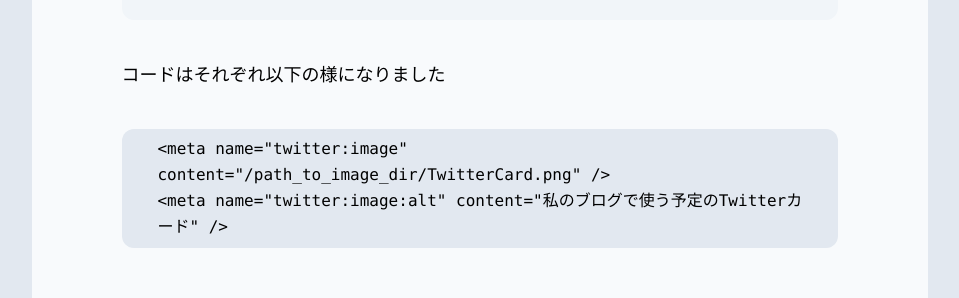
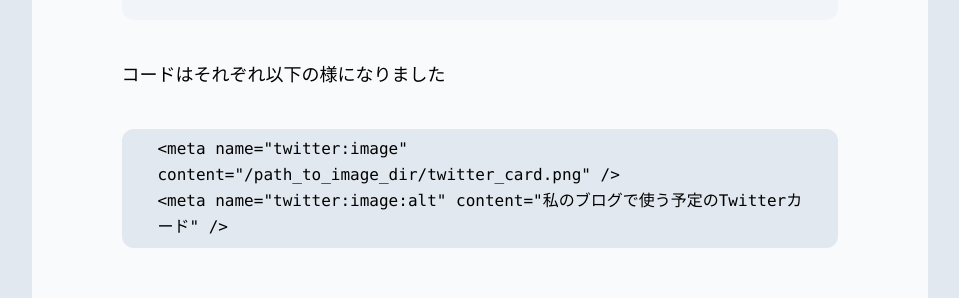
Before and after one commit to ShunDeveloper/twitter_card, a Next.js app: page / in a window 1280 px wide. Shown: the part 2640-2938 px from the top of the page, without its empty margins (160-1119 px from the left). Built offline with nearby package versions, Linux system fonts and the light colour scheme.

Commit message:
change img name

```diff
--- a/pages/index.tsx
+++ b/pages/index.tsx
@@ -11,7 +11,7 @@ const Home: NextPage = () => {
   const code_attribution2: string =
     '<meta name="twitter:site" content="@ShunDeveloper" />';
   const code_image: string =
-    '<meta name="twitter:image" content="/path_to_image_dir/TwitterCard.png" />';
+    '<meta name="twitter:image" content="/path_to_image_dir/twitter_card.png" />';
   const code_image_alt: string =
     '<meta name="twitter:image:alt" content="私のブログで使う予定のTwitterカード" />';
   const code_content1: string =
@@ -33,7 +33,7 @@ const Home: NextPage = () => {
         />
         <meta
           name="twitter:image"
-          content="https://twitter-card-nu.vercel.app/TwitterCard.png"
+          content="https://twitter-card-nu.vercel.app/twitter_card.png"
         />
         <meta
           name="twitter:image:alt"
```
Also changed, not shown: public/twitter_card.png (renamed from public/TwitterCard.png).
